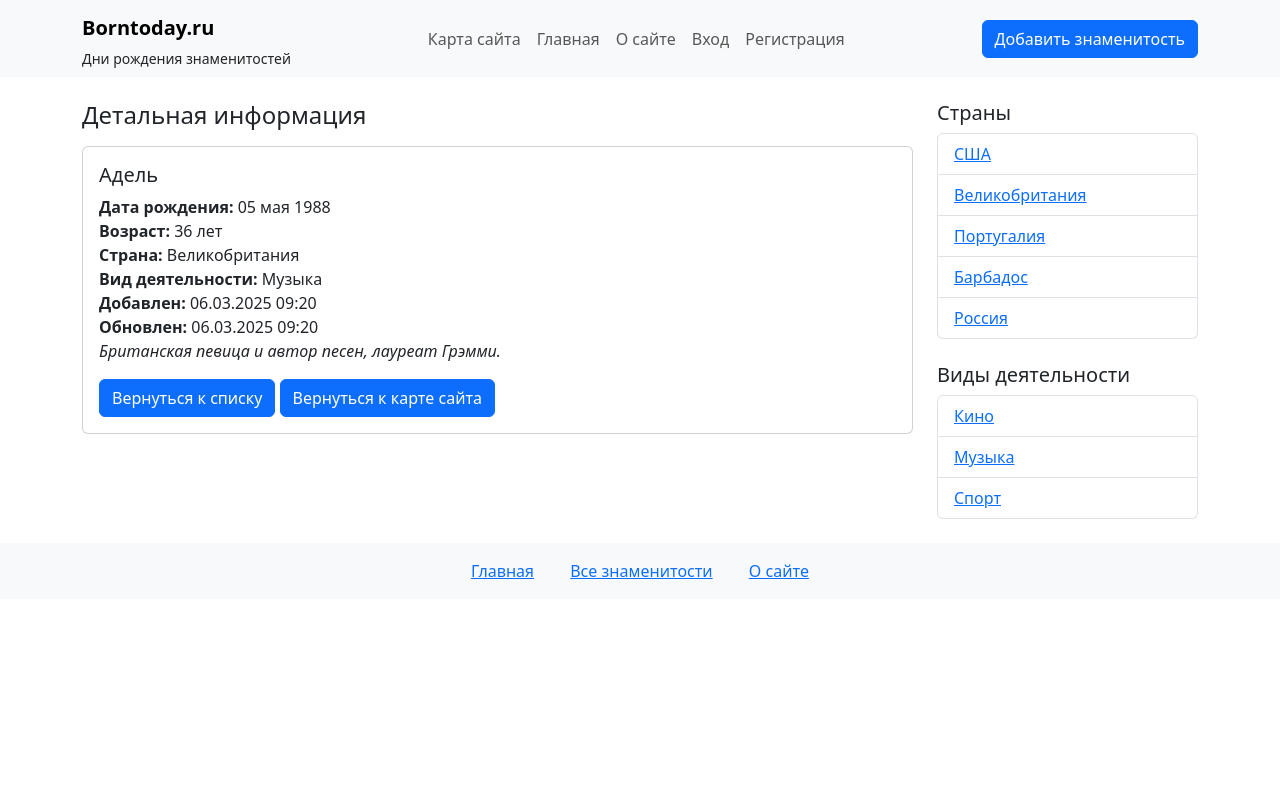
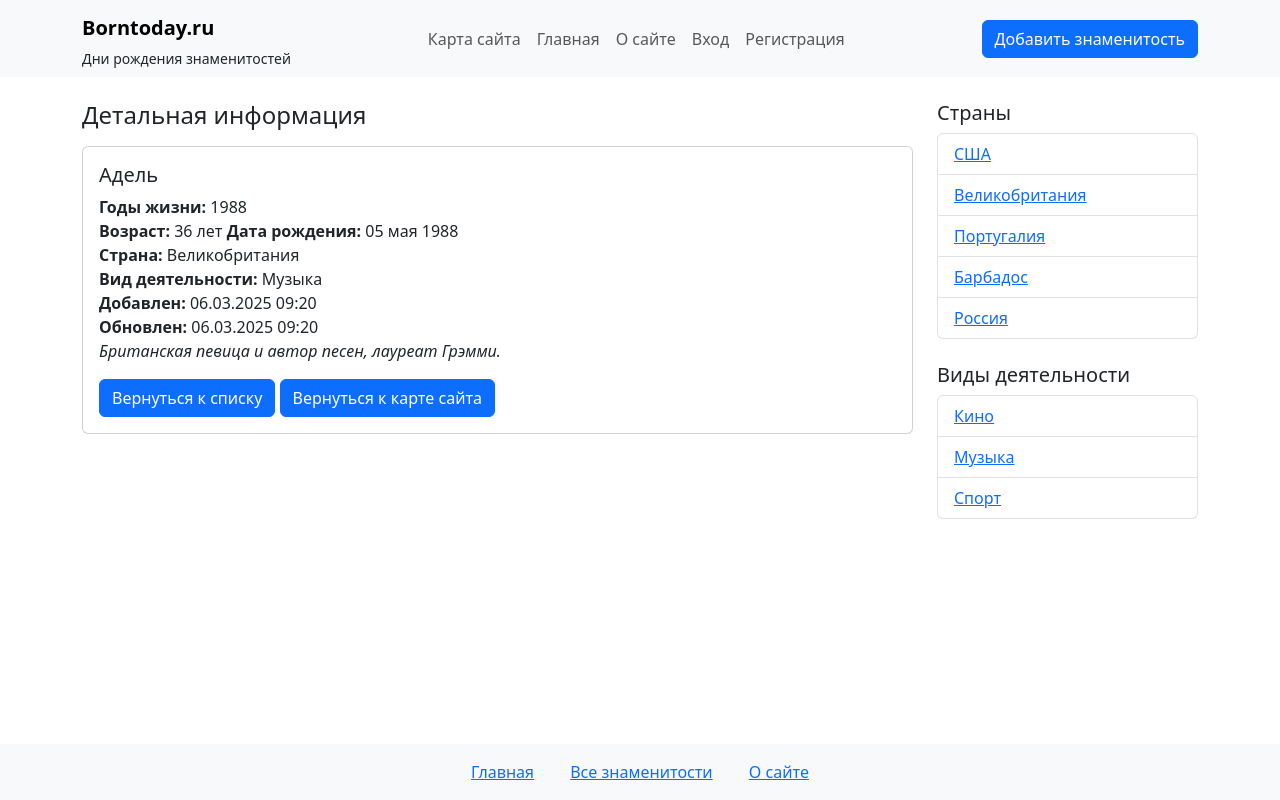
Before and after one commit to shhadel/sitepeople, a Django app: a page that uses people/templates/people/base.html in a window 1280 px wide. Run offline with Django 4.2, Linux system fonts and the light colour scheme; data comes from the database, SQL or seed files in the repository; both versions use the stored data as it was after the commit.

Commit message:
выполнены  задачи 2-5

```diff
--- a/people/models.py
+++ b/people/models.py
@@ -68,14 +68,31 @@ class Star(models.Model):
     def __str__(self):
         return self.name
 
+    death_date = models.DateField(
+        'Дата смерти',
+        null=True,
+        blank=True,
+        help_text='Оставьте пустым для живых знаменитостей'
+    )
+
+    def is_alive(self):
+        return self.death_date is None
+
     def get_age(self):
-        """Вычисляет возраст звезды на основе даты рождения."""
         today = date.today()
-        age = today.year - self.birth_date.year
-        # Если день рождения еще не наступил в этом году, вычитаем один год
-        if (today.month, today.day) < (self.birth_date.month, self.birth_date.day):
+        reference_date = self.death_date if not self.is_alive() else today
+
+        age = reference_date.year - self.birth_date.year
+        if (reference_date.month, reference_date.day) < (self.birth_date.month, self.birth_date.day):
             age -= 1
         return age
+
+    def get_lifespan(self):
+        """Возвращает годы жизни в формате 'YYYY-YYYY' или 'YYYY-настоящее время'"""
+        birth_year = self.birth_date.year
+        if self.is_alive():
+            return f"{birth_year}"
+        return f"{birth_year}-{self.death_date.year}"
 
     def get_age_with_correct_word(self):
         """Возвращает возраст с правильно склоненным словом 'год'"""
--- a/people/templates/people/base.html
+++ b/people/templates/people/base.html
@@ -1,22 +1,30 @@
 {% load static %}
 <!DOCTYPE html>
-<html lang="ru">
+<html lang="ru" class="h-100">
 <head>
   <meta charset="utf-8">
   <link rel="shortcut icon" href="{% static 'favicon.png' %}">
-  <!-- Динамический заголовок -->
   <title>{% block title %}Borntoday.ru{% endblock %}</title>
-  <!-- Bootstrap -->
   <link rel="stylesheet" href="https://cdn.jsdelivr.net/npm/bootstrap@5.3.0/dist/css/bootstrap.min.css">
+  <style>
+    body {
+      display: flex;
+      flex-direction: column;
+      min-height: 100vh;
+    }
+    .content-wrapper {
+      flex: 1 0 auto;
+    }
+  </style>
 </head>
-<body>
+<body class="d-flex flex-column h-100">
 
   <!-- Включаем фрагмент шапки -->
   {% include 'people/header.html' %}
 
+  <div class="content-wrapper">
     <main class="container my-4">
       <div class="row">
-    <!-- Основная колонка -->
         <div class="col-md-9">
           {% if messages %}
             <div class="messages">
@@ -32,15 +40,15 @@
           {% endblock %}
         </div>
 
-    <!-- Боковая колонка (включаем фрагмент) -->
+        <!-- Боковая колонка -->
         {% include 'people/sidebar.html' %}
       </div>
     </main>
+  </div>
 
   <!-- Включаем фрагмент футера -->
   {% include 'people/footer.html' %}
 
-<!-- Bootstrap JS -->
   <script src="https://cdn.jsdelivr.net/npm/bootstrap@5.3.0/dist/js/bootstrap.bundle.min.js"></script>
 </body>
 </html>
--- a/people/templates/people/country.html
+++ b/people/templates/people/country.html
@@ -5,11 +5,11 @@
 <h4 class="mb-3">{{ title_template }}: {{ country_name }}</h4>
 {% if stars %}
  {% for star in stars %}
-   <div class="card mb-3">
+   <div class="card mb-3 {% if not star.is_alive %}border-0 border-start border-5 border-dark{% endif %}">
      <div class="card-body">
        <h5 class="card-title">
-         <a href="{% url 'person' star.slug %}">{{ star.name }}</a> ({{ star.get_age }} лет)
-       </h5>
+        <a href="{% url 'person' star.slug %}" class="{% if not star.is_alive %}text-muted{% endif %}">{{ star.name }}</a> ({{ star.get_age_with_correct_word }})
+      </h5>
        <p class="card-text">
          <strong>Дата рождения:</strong> {{ star.birth_date|date:"d E Y" }}<br>
          <strong>Вид деятельности:</strong>
--- a/people/templates/people/footer.html
+++ b/people/templates/people/footer.html
@@ -1,4 +1,4 @@
-<footer class="bg-light py-3 mt-4">
+<footer class="footer mt-auto py-3 bg-light">
   <div class="container">
     <div class="row">
       <div class="col text-center">
--- a/people/templates/people/index.html
+++ b/people/templates/people/index.html
@@ -72,13 +72,14 @@
 
 <h4 class="mt-5 mb-3">Все знаменитости</h4>
 {% for star in stars %}
-  <div class="card mb-3">
+  <div class="card mb-3 {% if not star.is_alive %}border-0 border-start border-5 border-dark{% endif %}">
     <div class="card-body">
       <h5 class="card-title">
-        <a href="{% url 'person' star.slug %}">{{ star.name }}</a> ({{ star.get_age_with_correct_word }})
+        <a href="{% url 'person' star.slug %}" class="{% if not star.is_alive %}text-muted{% endif %}">{{ star.name }}</a> ({{ star.get_age_with_correct_word }})
       </h5>
       <p class="card-text">
         <strong>Дата рождения:</strong> {{ star.birth_date|date:"d E Y" }}<br>
+        <strong>Годы жизни:</strong> {{ star.get_lifespan }}<br>
         <strong>Страна:</strong> {{ star.country.name }}<br>
         <strong>Вид деятельности:</strong>
         {% for category in star.categories.all %}
--- a/people/templates/people/industry.html
+++ b/people/templates/people/industry.html
@@ -5,10 +5,10 @@
 <h4 class="mb-3">{{ title_template }}: {{ category_name }}</h4>
 {% if stars %}
   {% for star in stars %}
-    <div class="card mb-3">
+    <div class="card mb-3 {% if not star.is_alive %}border-0 border-start border-5 border-dark{% endif %}">
       <div class="card-body">
         <h5 class="card-title">
-          <a href="{% url 'person' star.slug %}">{{ star.name }}</a> ({{ star.get_age }} лет)
+          <a href="{% url 'person' star.slug %}" class="{% if not star.is_alive %}text-muted{% endif %}">{{ star.name }}</a> ({{ star.get_age_with_correct_word }})
         </h5>
         <p class="card-text">
           <strong>Дата рождения:</strong> {{ star.birth_date|date:"d E Y" }}<br>
--- a/people/templates/people/star-detail.html
+++ b/people/templates/people/star-detail.html
@@ -10,8 +10,17 @@
       <img src="{{ star.photo.url }}" alt="{{ star.name }}" class="img-fluid mb-3" style="max-height: 300px;">
     {% endif %}
     <p class="card-text">
-      <strong>Дата рождения:</strong> {{ star.birth_date|date:"d E Y" }}<br>
-      <strong>Возраст:</strong> {{ star.get_age_with_correct_word }}<br>
+      <strong>Годы жизни:</strong> {{ star.get_lifespan }}<br>
+            <strong>Возраст:</strong> {{ star.get_age_with_correct_word }}
+            {% if not star.is_alive %}
+                <span class="badge bg-secondary">Умер(ла)</span><br>
+            {% endif %}
+
+            <strong>Дата рождения:</strong> {{ star.birth_date|date:"d E Y" }}<br>
+
+            {% if star.death_date %}
+                <strong>Дата смерти:</strong> {{ star.death_date|date:"d E Y" }}<br>
+            {% endif %}
       <strong>Страна:</strong> {{ star.country.name }}<br>
       <strong>Вид деятельности:</strong>
       {% for category in star.categories.all %}
```
Also changed, not shown: people/forms.py (+22 -12 lines), db.sqlite3, media/photos/2025/04/03/чайковский.jpg (added), people/migrations/0005_star_death_date_alter_category_title_and_more.py (added). Lines whose indentation alone changed are shown as unchanged.
